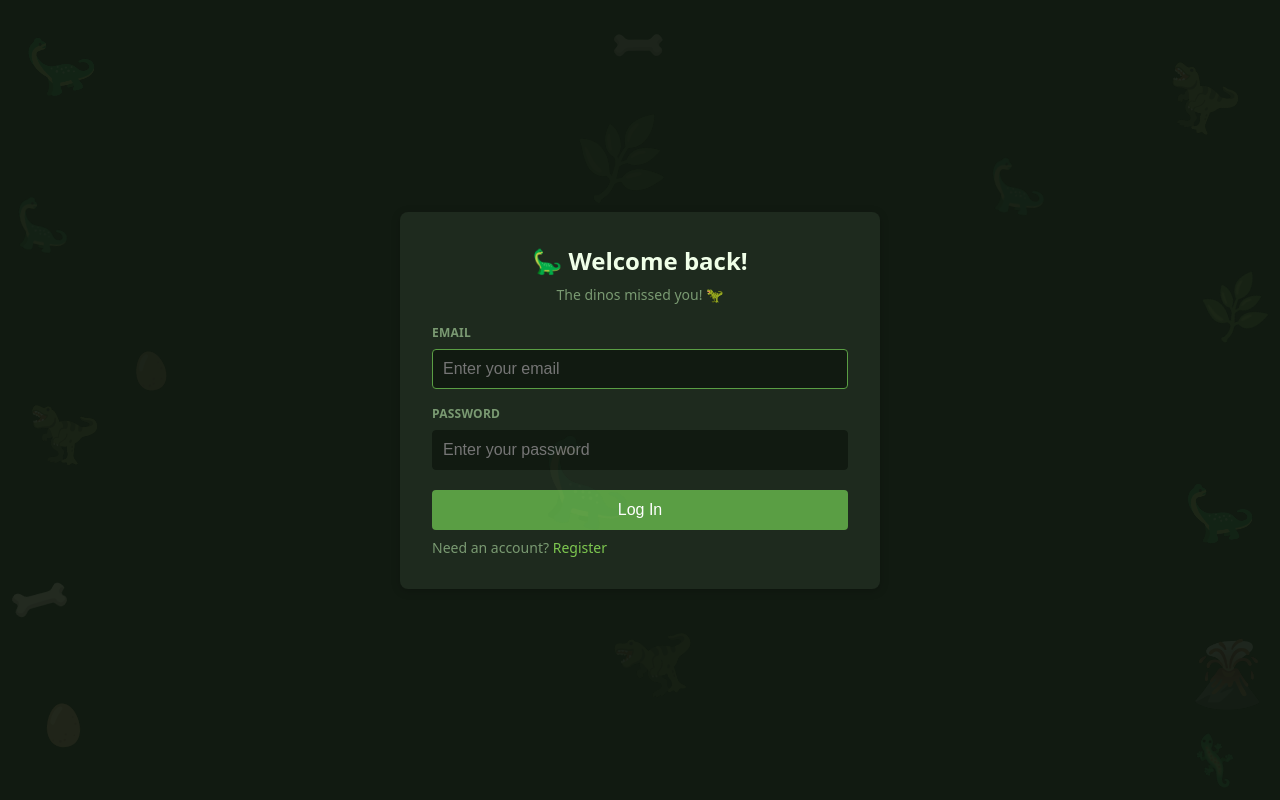
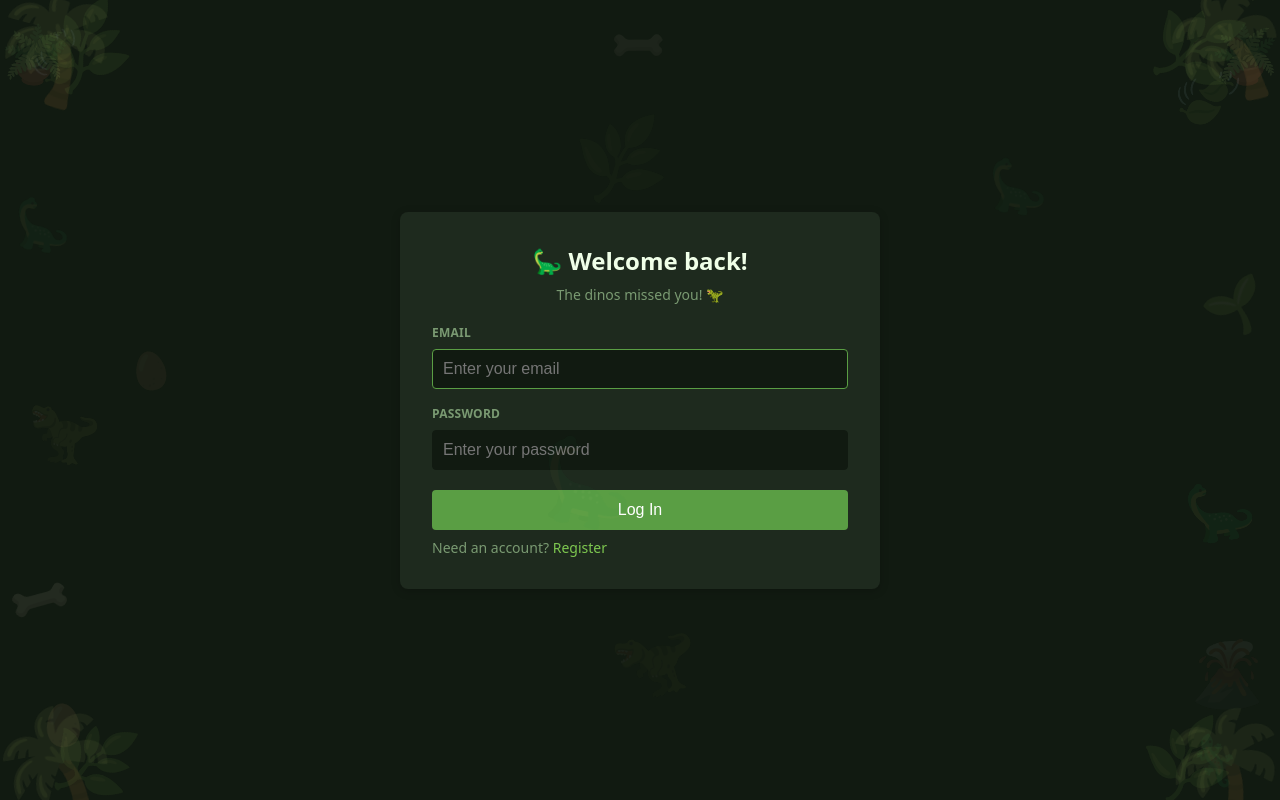
Before and after one commit to kingdino-cyber/DINOCLAN, a React (Vite) app: page /login in a window 1280 px wide. Built offline with nearby package versions, Linux system fonts and the light colour scheme; no server answers.

Commit message:
360px sidebar, palm frond corner decorations

```diff
--- a/src/components/DinoDecorations.jsx
+++ b/src/components/DinoDecorations.jsx
@@ -1,22 +1,41 @@
-import { useEffect, useRef } from 'react'
+const DINOS = [
+  // Scattered dinos & items
+  { emoji: '🦕', top: '25%',  left: '1%',   size: 48, rotate: 10,   opacity: 0.06 },
+  { emoji: '🦖', top: '50%',  left: '2%',   size: 60, rotate: 5,    opacity: 0.06 },
+  { emoji: '🦕', top: '60%',  right: '2%',  size: 56, rotate: -10,  opacity: 0.07 },
+  { emoji: '🦴', top: '72%',  left: '1%',   size: 44, rotate: 30,   opacity: 0.08 },
+  { emoji: '🥚', top: '88%',  left: '3%',   size: 40, rotate: -5,   opacity: 0.08 },
+  { emoji: '🦎', top: '92%',  right: '3%',  size: 44, rotate: 15,   opacity: 0.07 },
+  { emoji: '🌋', top: '80%',  right: '1%',  size: 64, rotate: 0,    opacity: 0.05 },
+  { emoji: '🦕', top: '55%',  left: '42%',  size: 80, rotate: 12,   opacity: 0.04 },
+  { emoji: '🦖', top: '78%',  left: '48%',  size: 68, rotate: -18,  opacity: 0.04 },
+  { emoji: '🦴', top: '3%',   left: '48%',  size: 40, rotate: 45,   opacity: 0.05 },
+  { emoji: '🥚', top: '44%',  left: '10%',  size: 36, rotate: -12,  opacity: 0.05 },
+  { emoji: '🦕', top: '20%',  right: '18%', size: 50, rotate: 8,    opacity: 0.05 },
 
-const DINOS = [
-  { emoji: '🦕', top: '4%',  left: '2%',   size: 56, rotate: -15, opacity: 0.07 },
-  { emoji: '🦖', top: '8%',  right: '3%',  size: 64, rotate: 20,  opacity: 0.06 },
-  { emoji: '🦕', top: '25%', left: '1%',   size: 48, rotate: 10,  opacity: 0.06 },
-  { emoji: '🌿', top: '35%', right: '1%',  size: 52, rotate: -20, opacity: 0.08 },
-  { emoji: '🦖', top: '50%', left: '2%',   size: 60, rotate: 5,   opacity: 0.06 },
-  { emoji: '🦕', top: '60%', right: '2%',  size: 56, rotate: -10, opacity: 0.07 },
-  { emoji: '🦴', top: '72%', left: '1%',   size: 44, rotate: 30,  opacity: 0.08 },
-  { emoji: '🌋', top: '80%', right: '1%',  size: 64, rotate: 0,   opacity: 0.06 },
-  { emoji: '🥚', top: '88%', left: '3%',   size: 40, rotate: -5,  opacity: 0.08 },
-  { emoji: '🦎', top: '92%', right: '3%',  size: 44, rotate: 15,  opacity: 0.07 },
-  { emoji: '🌿', top: '15%', left: '45%',  size: 72, rotate: -8,  opacity: 0.04 },
-  { emoji: '🦕', top: '55%', left: '42%',  size: 80, rotate: 12,  opacity: 0.04 },
-  { emoji: '🦖', top: '78%', left: '48%',  size: 68, rotate: -18, opacity: 0.04 },
-  { emoji: '🦴', top: '3%',  left: '48%',  size: 40, rotate: 45,  opacity: 0.05 },
-  { emoji: '🥚', top: '44%', left: '10%',  size: 36, rotate: -12, opacity: 0.05 },
-  { emoji: '🦕', top: '20%', right: '18%', size: 50, rotate: 8,   opacity: 0.05 },
+  // Palm fronds — top-left corner
+  { emoji: '🌴', top: '-2%',  left: '-1%',  size: 110, rotate: 15,  opacity: 0.13 },
+  { emoji: '🌿', top: '1%',   left: '3%',   size: 72,  rotate: -20, opacity: 0.11 },
+  { emoji: '🪴', top: '3%',   left: '0%',   size: 56,  rotate: 5,   opacity: 0.10 },
+
+  // Palm fronds — top-right corner
+  { emoji: '🌴', top: '-2%',  right: '-1%', size: 110, rotate: -15, opacity: 0.13 },
+  { emoji: '🌿', top: '1%',   right: '3%',  size: 72,  rotate: 20,  opacity: 0.11 },
+  { emoji: '🪴', top: '3%',   right: '0%',  size: 56,  rotate: -5,  opacity: 0.10 },
+
+  // Palm fronds — bottom-left corner
+  { emoji: '🌴', bottom: '-2%', left: '-1%', size: 110, rotate: -10, opacity: 0.12 },
+  { emoji: '🌿', bottom: '1%',  left: '4%',  size: 68,  rotate: 15,  opacity: 0.10 },
+
+  // Palm fronds — bottom-right corner
+  { emoji: '🌴', bottom: '-2%', right: '-1%', size: 110, rotate: 10,  opacity: 0.12 },
+  { emoji: '🌿', bottom: '1%',  right: '4%',  size: 68,  rotate: -15, opacity: 0.10 },
+
+  // Extra jungle mid-screen
+  { emoji: '🌿', top: '15%',  left: '45%',  size: 72,  rotate: -8,  opacity: 0.04 },
+  { emoji: '🌱', top: '35%',  right: '1%',  size: 52,  rotate: -20, opacity: 0.07 },
+  { emoji: '🍃', top: '8%',   right: '3%',  size: 56,  rotate: 20,  opacity: 0.07 },
+  { emoji: '🍃', top: '4%',   left: '2%',   size: 48,  rotate: -15, opacity: 0.07 },
 ]
 
 export default function DinoDecorations() {
@@ -30,6 +49,7 @@ export default function DinoDecorations() {
           style={{
             position: 'absolute',
             top: d.top,
+            bottom: d.bottom,
             left: d.left,
             right: d.right,
             fontSize: d.size,
@@ -37,7 +57,7 @@ export default function DinoDecorations() {
             transform: `rotate(${d.rotate}deg)`,
             userSelect: 'none',
             lineHeight: 1,
-            filter: 'saturate(0.6)',
+            filter: 'saturate(0.7)',
           }}
         >
           {d.emoji}
--- a/src/index.css
+++ b/src/index.css
@@ -257,7 +257,7 @@ html, body, #root {
 
 /* Channel sidebar */
 .channel-sidebar {
-  width: 480px;
+  width: 360px;
   background: var(--bg-secondary);
   display: flex;
   flex-direction: column;
@@ -1027,7 +1027,7 @@ html, body, #root {
 
 /* Home servers panel */
 .home-servers-panel {
-  width: 480px;
+  width: 360px;
   flex-shrink: 0;
   background: var(--bg-secondary);
   display: flex;
```
